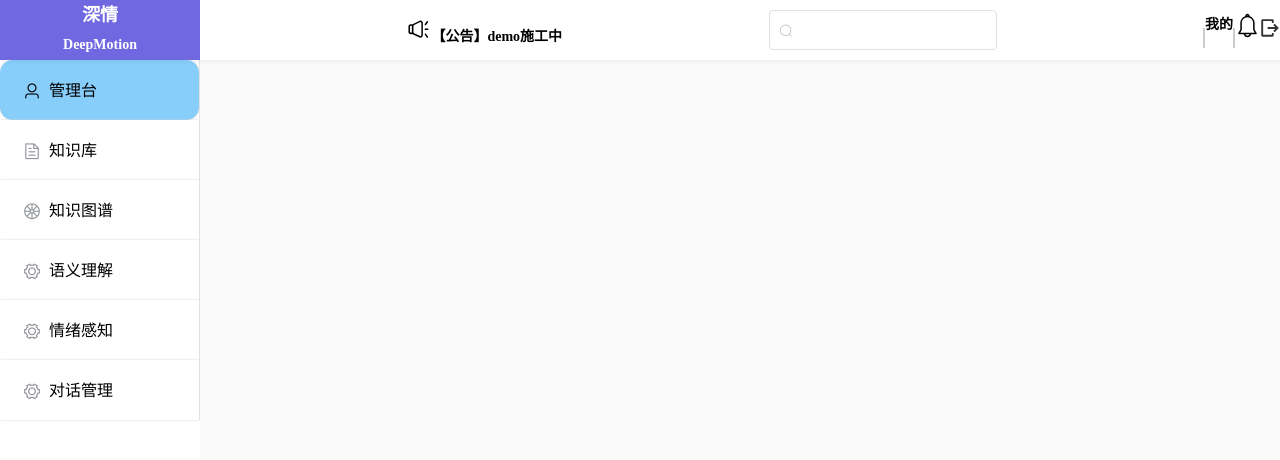
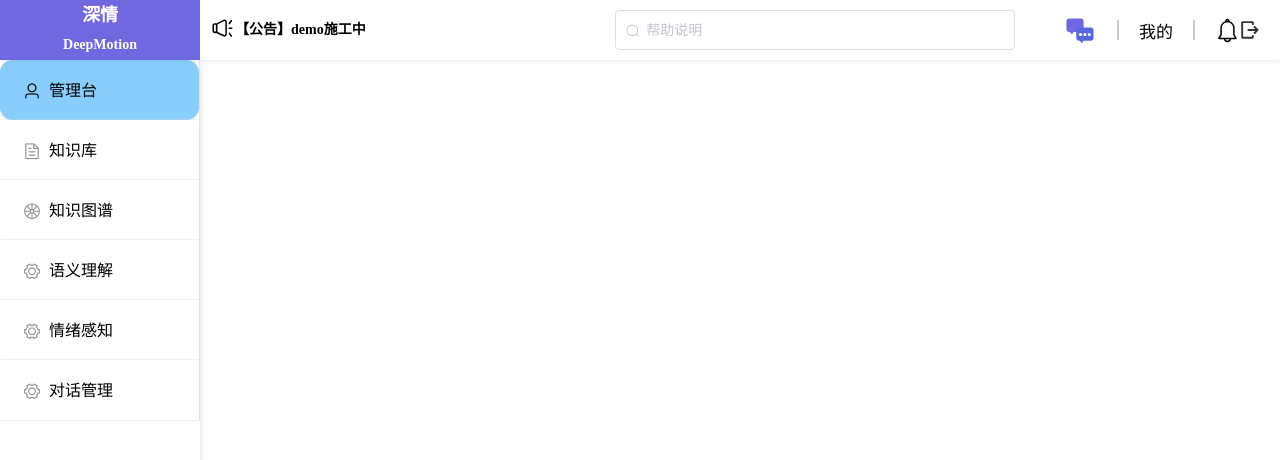
Before and after one commit to MaKunPeng/common-web-vue, a Vue app: page /#/home/admin in a window 1280 px wide. Shown: the top 460 px of the page. Built offline with nearby package versions, Linux system fonts and the light colour scheme.

Commit message:
再次修改

```diff
--- a/src/assets/css/home.less
+++ b/src/assets/css/home.less
@@ -3,8 +3,13 @@
   position: relative;
   padding: 0px;
   font-family: "Microsoft Yahei" !important;
+
+  /deep/ .el-aside {
+    box-shadow: 1px 0px 6px 0px rgba(39, 54, 78, 0.12);
+  }
 }
 .el-header {
+  padding: 0px;
   background-color: white;
   display: flex;
   justify-content: space-between;
@@ -14,16 +19,16 @@
   font-size: 14px;
   box-shadow:  1px 0px 6px 0px rgba(39, 54, 78, 0.12);
   z-index: 999;
-  padding: 0px ;
 
   .home-logo {
     height: 100%;
     width: 200px;
+    min-width: 200px;
     font-family: "Microsoft Yahei";
     background-color: rgb(112, 104, 225);
     color: white;
     margin-left: 0px;
-
+    margin-right: 0px;
     #logo-top {
       font-size: 18px;
       line-height: 30px;
@@ -100,11 +105,13 @@
 .page {
     height: 100%;
     width: 100%;
+    min-width: 1200px;
 }
 
 .right-banner {
+  height: 100%;
   display: flex;
-  vertical-align: cen;
+  align-items: center;
 }
 
 .vLine {
@@ -112,5 +119,47 @@
   height: 20px;
   vertical-align: middle;
   display: inline-block;
-  margin-top: 15px;
 }
+.right-banner .widget {
+  margin-left: 20px;
+  margin-right: 20px;
+}
+
+.right-banner .widget > span {
+  font-size: 17px;
+  font-weight: 500;
+  min-width: 34px;
+}
+
+.left-banner {
+  display: inline-block;
+  height: 100%;
+  min-width: 200px;
+  flex-basis: 38%;
+  margin-left: 10px;
+  vertical-align: middle;
+}
+
+.left-banner > div {
+  display: inline-block;
+  line-height: 60px;
+}
+
+.left-banner > :first-child {
+  img {
+    position: relative;
+    height: 25px;
+    top: 6px;
+  }
+}
+
+.banner-search {
+  height: 100%;
+  flex-basis: 40%;
+  display: flex;
+  align-items: center;
+
+  .search-box {
+    width: 400px
+  }
+}
--- a/src/components/Home.vue
+++ b/src/components/Home.vue
@@ -5,24 +5,28 @@
         <span id="logo-top">深情</span>
         <span id="logo-bottom">DeepMotion</span>
       </div>
-      <div>
-        <img src="../assets/image/horn.svg" height="25px" alt="">
-        <span>【公告】demo施工中</span>
+      <div class="left-banner">
+        <div>
+          <img src="../assets/image/horn.svg"/>
+        </div>
+        <div>
+          <span>【公告】demo施工中</span>
+        </div>
       </div>
-      <div>
-        <el-input class="search" prefix-icon="el-icon-search"></el-input>
+      <div class="banner-search">
+        <el-input placeholder="帮助说明" prefix-icon="el-icon-search" class="search-box"></el-input>
       </div>
       <div class="right-banner">
-        <div>
-          <img src="" alt="">
+        <div class="right-banner widget">
+          <img src="../assets/image/talk.svg" height="35px" />
         </div>
         <div class="vLine"></div>
-        <div>
+        <div class="right-banner widget">
           <span>我的</span>
         </div>
         <div class="vLine"></div>
-        <div>
-          <img src="../assets/image/lingdang.svg" height="25px" alt="">
+        <div class="right-banner widget">
+          <img src="../assets/image/lingdang.svg" height="25px"/>
           <img
             id="exit-img"
             @mouseenter="tipsHover"
@@ -40,7 +44,7 @@
         <el-menu
           background-color="#333744"
           text-color="black"
-          :default-active=activeIndex
+          :default-active="activeIndex"
           class="el-menu-vertical-demo"
           :class="{'router-link-exact-active':ind == index}"
           @open="handleOpen"
@@ -74,9 +78,9 @@
         </el-menu>
       </el-aside>
       <el-container>
-          <div class="page">
-            <router-view> </router-view>
-          </div>
+        <div class="page">
+          <router-view></router-view>
+        </div>
         <!-- <el-footer>Footer</el-footer> -->
       </el-container>
     </el-container>
@@ -137,8 +141,8 @@ export default {
         default:
           break;
       }
-    },
-  },
+    }
+  }
 };
 </script>
 
--- a/src/components/biz/Administrator.vue
+++ b/src/components/biz/Administrator.vue
@@ -16,7 +16,6 @@ export default {
 
 .admin-container {
   position: relative;
-  background-color: #fafafa;
   width: 100%;
   height: 100%;
   box-sizing: border-box;
--- a/src/components/biz/KnowledgeBase.vue
+++ b/src/components/biz/KnowledgeBase.vue
@@ -34,12 +34,10 @@ export default {
 <style lang="less" scoped>
 .base-container {
   position: relative;
-  background-color: #fafafa;
   width: 100%;
   height: 100%;
   box-sizing: border-box;
   padding-top: 30px;
-  min-width: 1200px
 }
 
 .panel {
```
Also changed, not shown: src/assets/image/talk.svg (added).
